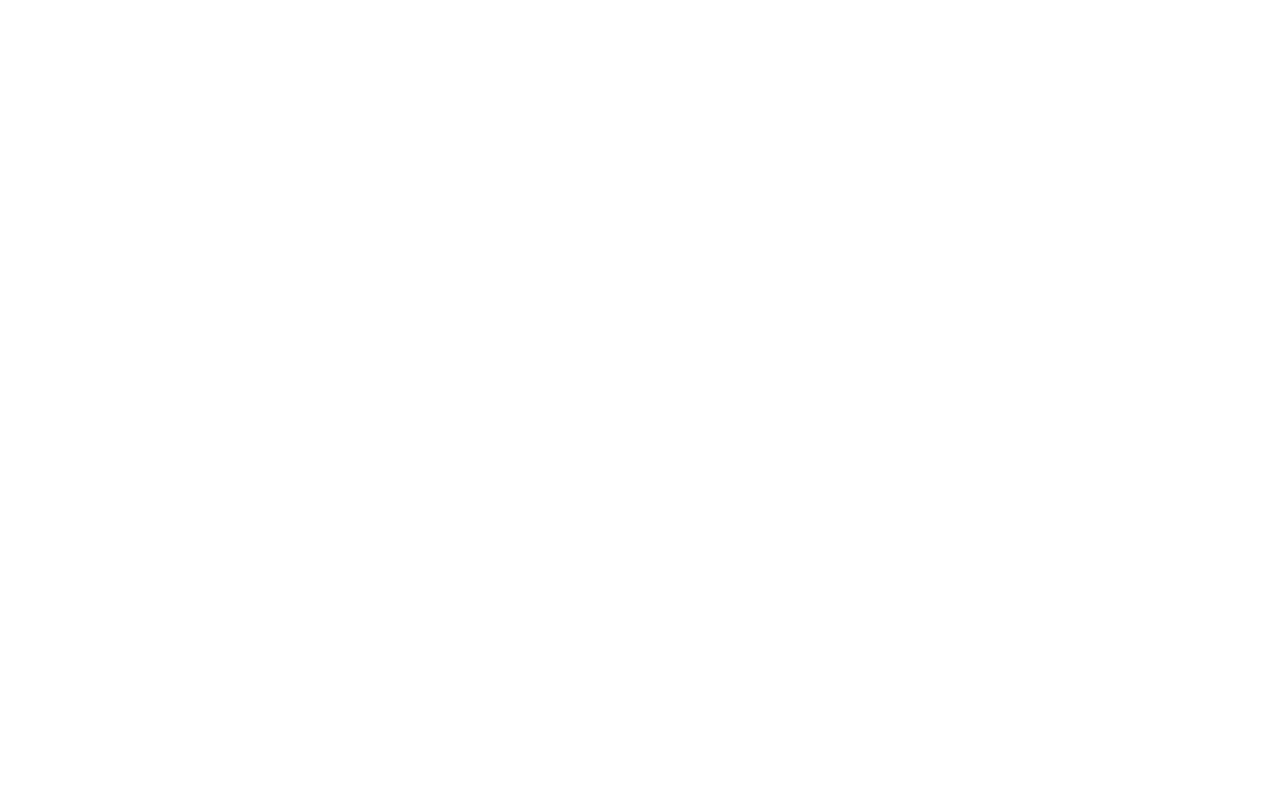
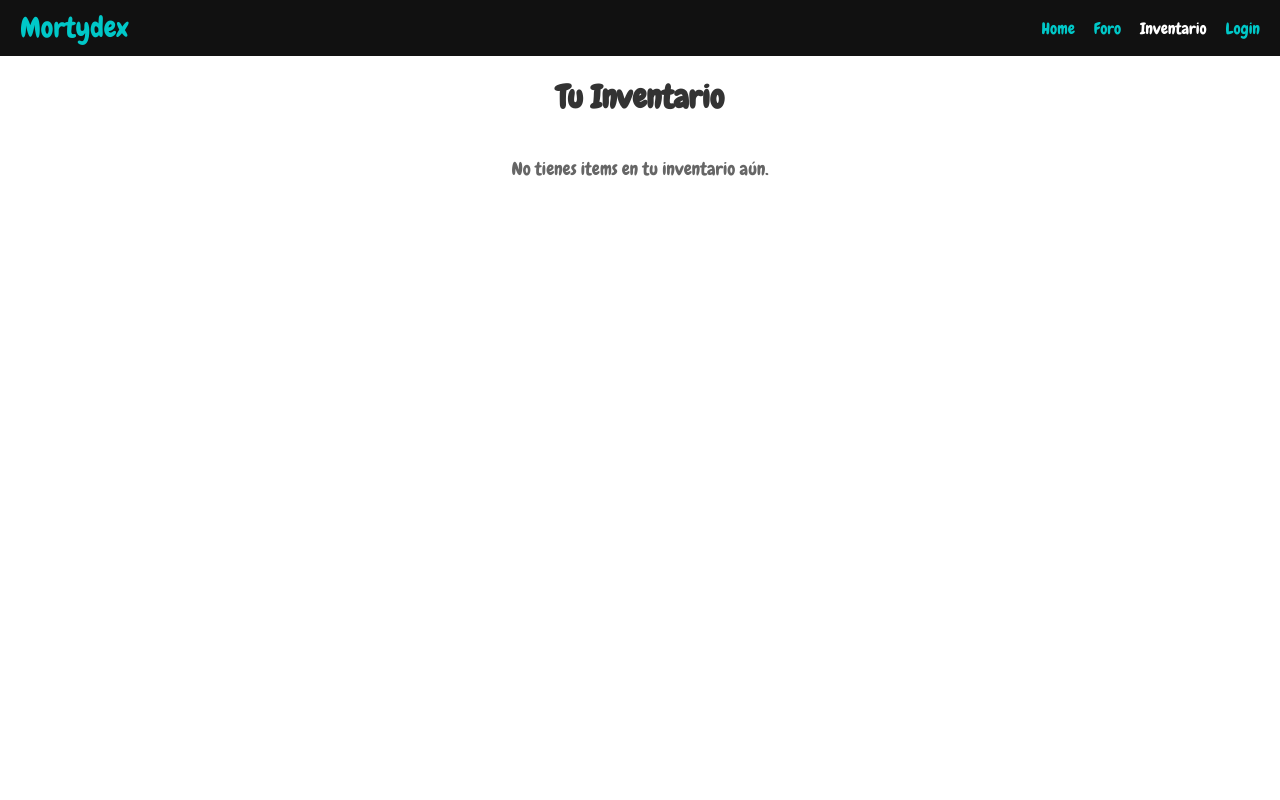
Before and after one commit to SantiagoMaciasRuiz/MortyDex, a Flask app: page /inventario in a window 1280 px wide. Before the commit the page is empty. Run offline with Flask 3, Linux system fonts and the light colour scheme.

Commit message:
Inventario boceto

```diff
--- /dev/null
+++ b/Mortydex/app/static/css/inventario.css
@@ -0,0 +1,76 @@
+/* Inventario – Mortydex */
+body {
+  font-family: 'Chewy', cursive;
+  background-color: #fff;
+  margin: 0;
+  color: #333;
+}
+
+/* Header */
+header {
+  display: flex;
+  justify-content: space-between;
+  align-items: center;
+  background-color: #111;
+  color: #00c8c8;
+  padding: 10px 20px;
+}
+header .logo {
+  font-size: 28px;
+}
+header nav a {
+  margin-left: 15px;
+  color: #00c8c8;
+  text-decoration: none;
+  transition: color 0.3s;
+}
+header nav a.active,
+header nav a:hover {
+  color: #fff;
+}
+
+/* Contenedor principal */
+.inventory-container {
+  max-width: 1200px;
+  margin: 20px auto;
+  padding: 0 20px;
+}
+.inventory-container h1 {
+  text-align: center;
+  margin-bottom: 20px;
+}
+
+/* Grid de items */
+.inventory-grid {
+  display: grid;
+  grid-template-columns: repeat(auto-fill, minmax(180px, 1fr));
+  gap: 20px;
+}
+.item-card {
+  background-color: #f2f2f2;
+  border-radius: 12px;
+  overflow: hidden;
+  text-align: center;
+  box-shadow: 2px 4px 8px rgba(0,0,0,0.1);
+  transition: transform 0.3s;
+}
+.item-card:hover {
+  transform: scale(1.03);
+}
+.item-card img {
+  width: 100%;
+  height: auto;
+}
+.item-card h3 {
+  margin: 10px 0 5px;
+}
+.item-card p {
+  margin: 0 0 10px;
+  font-weight: bold;
+}
+.empty-msg {
+  text-align: center;
+  font-size: 18px;
+  color: #666;
+  grid-column: 1 / -1; /* Ocupa toda la rejilla al estar vacío */
+}
--- a/Mortydex/app/templates/index.html
+++ b/Mortydex/app/templates/index.html
@@ -12,7 +12,7 @@
     <div class="logo">Rick and Morty</div>
     <nav>
       <a href="/">Home</a>
-      <a href="/foro">Foro</a>
+      <a href="/hallazgos">Foro</a>
       <a href="/inventario">Inventario</a>
       <a href="/login">Login</a>
     </nav>
--- a/Mortydex/app/templates/inventario.html
+++ b/Mortydex/app/templates/inventario.html
@@ -0,0 +1,52 @@
+<!DOCTYPE html>
+<html lang="es">
+<head>
+  <meta charset="UTF-8" />
+  <meta name="viewport" content="width=device-width, initial-scale=1" />
+  <title>Inventario – Mortydex</title>
+  <!-- Fuente Chewy -->
+  <link
+    href="https://fonts.googleapis.com/css2?family=Chewy&display=swap"
+    rel="stylesheet"
+  />
+  <!-- Estilos de Inventario -->
+  <link
+    rel="stylesheet"
+    href="{{ url_for('static', filename='css/inventario.css') }}"
+  />
+</head>
+<body>
+  <!-- Header compartido -->
+  <header>
+    <div class="logo">Mortydex</div>
+    <nav>
+      <a href="{{ url_for('index') }}">Home</a>
+      <a href="{{ url_for('hallazgos') }}">Foro</a>
+      <a href="{{ url_for('inventario') }}" class="active">Inventario</a>
+      <a href="{{ url_for('login') }}">Login</a>
+    </nav>
+  </header>
+
+  <main class="inventory-container">
+    <h1>Tu Inventario</h1>
+
+    <div class="inventory-grid">
+      {% if items %}
+        {% for item in items %}
+          <div class="item-card">
+            <!-- Si más adelante tienes URL de imagen, úsala aquí -->
+            <img
+              src="{{ item.img_url or url_for('static', filename='images/placeholder.png') }}"
+              alt="{{ item.name }}"
+            />
+            <h3>{{ item.name }}</h3>
+            <p>Cantidad: {{ item.quantity }}</p>
+          </div>
+        {% endfor %}
+      {% else %}
+        <p class="empty-msg">No tienes items en tu inventario aún.</p>
+      {% endif %}
+    </div>
+  </main>
+</body>
+</html>
```
